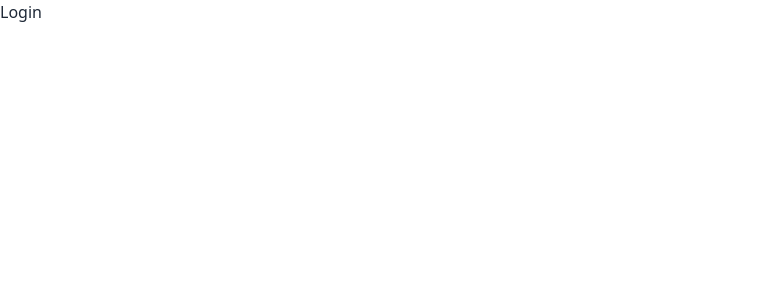
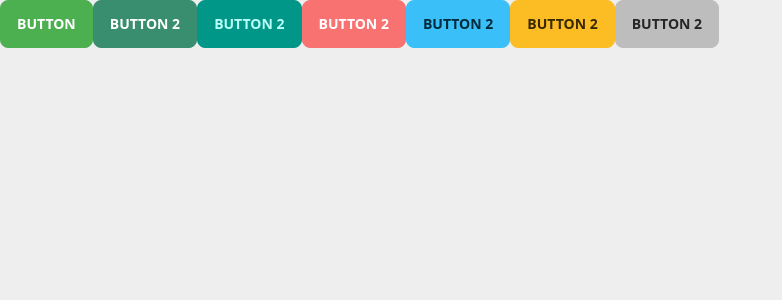
Before and after one commit to JohanRestrepo19/turistriada-frontend, a React (Vite) app: page /login in a window 1280 px wide. Shown: the top 300 px of the page, without its empty margins (0-782 px from the left). Built offline with nearby package versions, Linux system fonts and the light colour scheme.

Commit message:
style: add turistriada daisyUi theme.

```diff
--- a/index.html
+++ b/index.html
@@ -1,13 +1,16 @@
 <!DOCTYPE html>
-<html lang="en">
+<html lang="es" data-theme="turistriada">
+
 <head>
   <meta charset="UTF-8" />
   <link rel="icon" type="image/svg+xml" href="/vite.svg" />
   <meta name="viewport" content="width=device-width, initial-scale=1.0" />
   <title>Vite + React + TS</title>
 </head>
+
 <body>
   <div id="root"></div>
   <script type="module" src="/src/main.tsx"></script>
 </body>
+
 </html>
--- a/src/setup/router/AppRouter.tsx
+++ b/src/setup/router/AppRouter.tsx
@@ -1,10 +1,25 @@
 import { Navigate, Route, Routes } from 'react-router-dom'
+
+//TODO: Remove this test component
+const TestLogin = () => {
+  return (
+    <div>
+      <button className="btn btn-primary">Button</button>
+      <button className="btn btn-secondary">Button 2</button>
+      <button className="btn btn-accent">Button 2</button>
+      <button className="btn btn-error">Button 2</button>
+      <button className="btn btn-info">Button 2</button>
+      <button className="btn btn-warning">Button 2</button>
+      <button className="btn btn-base">Button 2</button>
+    </div>
+  )
+}
 
 export const AppRouter = () => {
   return (
     <>
       <Routes>
-        <Route path="login/*" element={<h1>Login</h1>} />
+        <Route path="login/*" element={<TestLogin />} />
         <Route path="categories/*" element={<h1>categories</h1>} />
         <Route path="places/*" element={<h1>places</h1>} />
         <Route path="/*" element={<Navigate to="login" />} />
--- a/tailwind.config.js
+++ b/tailwind.config.js
@@ -4,5 +4,28 @@ export default {
   theme: {
     extend: {}
   },
+  daisyui: {
+    themes: [
+      {
+        turistriada: {
+          primary: '#4CAF50',
+          'primary-focus': '#217724',
+          'primary-content': '#FFFFFF',
+          secondary: '#388E6F',
+          'secondary-focus': '#14513B',
+          'secondary-content': '#FFFFFF',
+          accent: '#009688',
+          'accent-focus': '#09514A',
+          neutral: '#BDBDBD',
+          'base-100': '#EEEEEE',
+          info: '#3ABFF8',
+          success: '#36D399',
+          warning: '#FBBD23',
+          error: '#F87272',
+          'error-content': '#FFFFFF'
+        }
+      }
+    ]
+  },
   plugins: [require('daisyui')]
 }
```
Also changed, not shown: 1 other file (tests, documents, lock files or other folders). Lines whose indentation alone changed are shown as unchanged.
